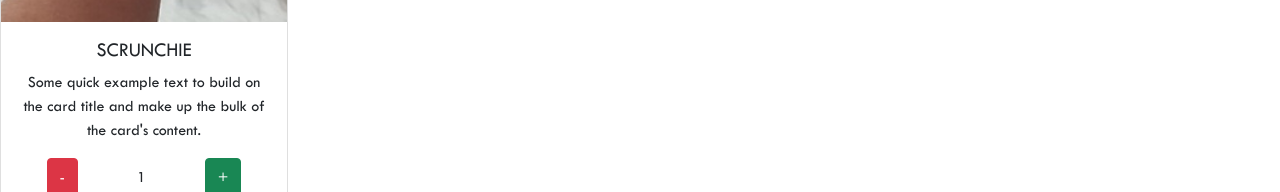
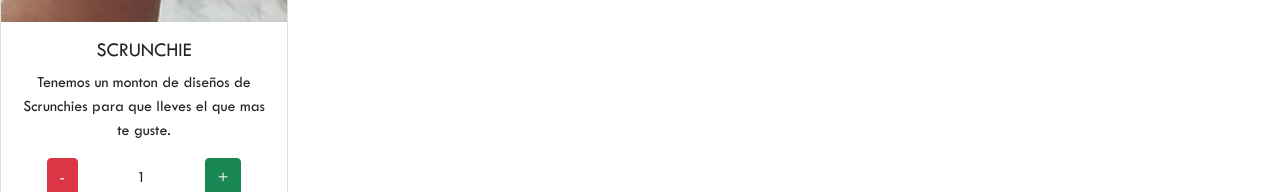
Before and after one commit to tinchoz8426/las-charris, a React (Create React App) app: page / in a window 1280 px wide. Shown: the part 988-1180 px from the top of the page. Built offline with nearby package versions, Linux system fonts and the light colour scheme.

Commit message:
itemCount added

```diff
--- a/src/components/ItemCount.jsx
+++ b/src/components/ItemCount.jsx
@@ -31,8 +31,7 @@ function ItemCount(props) {
           Scrunchie
         </Card.Title>
         <Card.Text>
-          Some quick example text to build on the card title and make up the
-          bulk of the card's content.
+         Tenemos un monton de diseños de Scrunchies para que lleves el que mas te guste.
         </Card.Text>
         <div
           style={{
```
